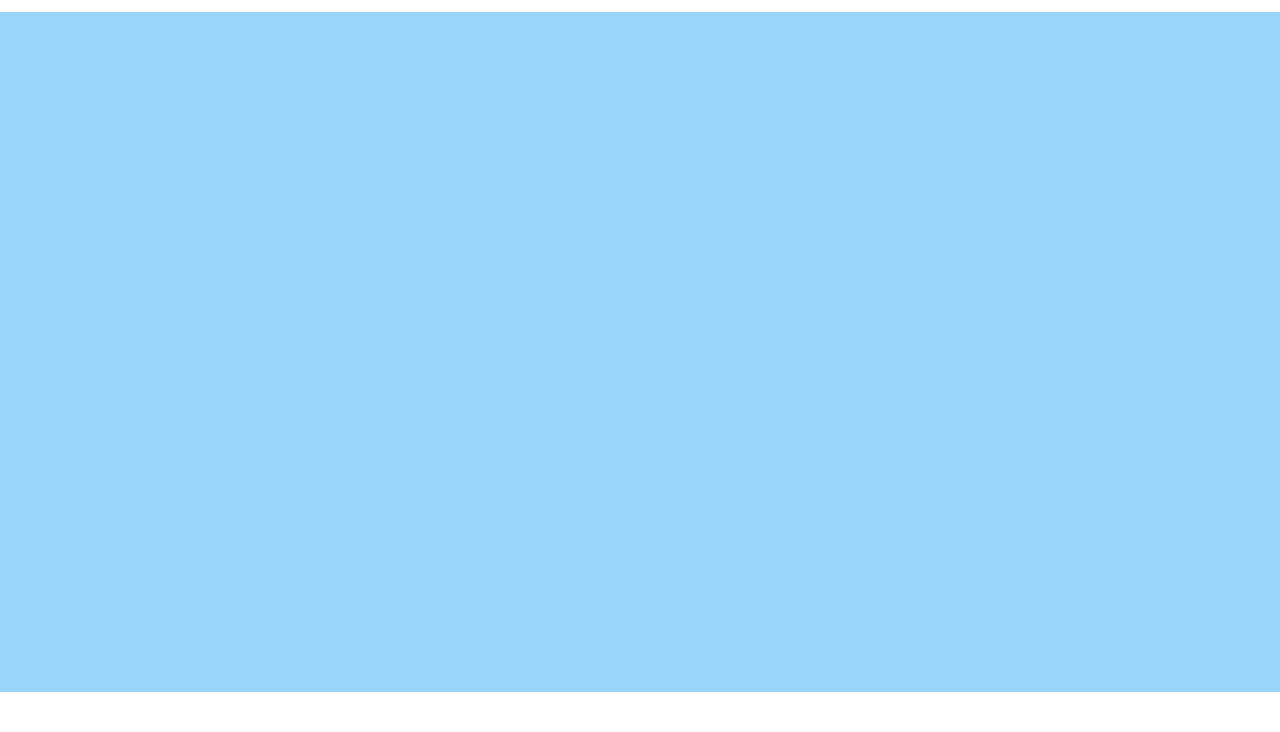
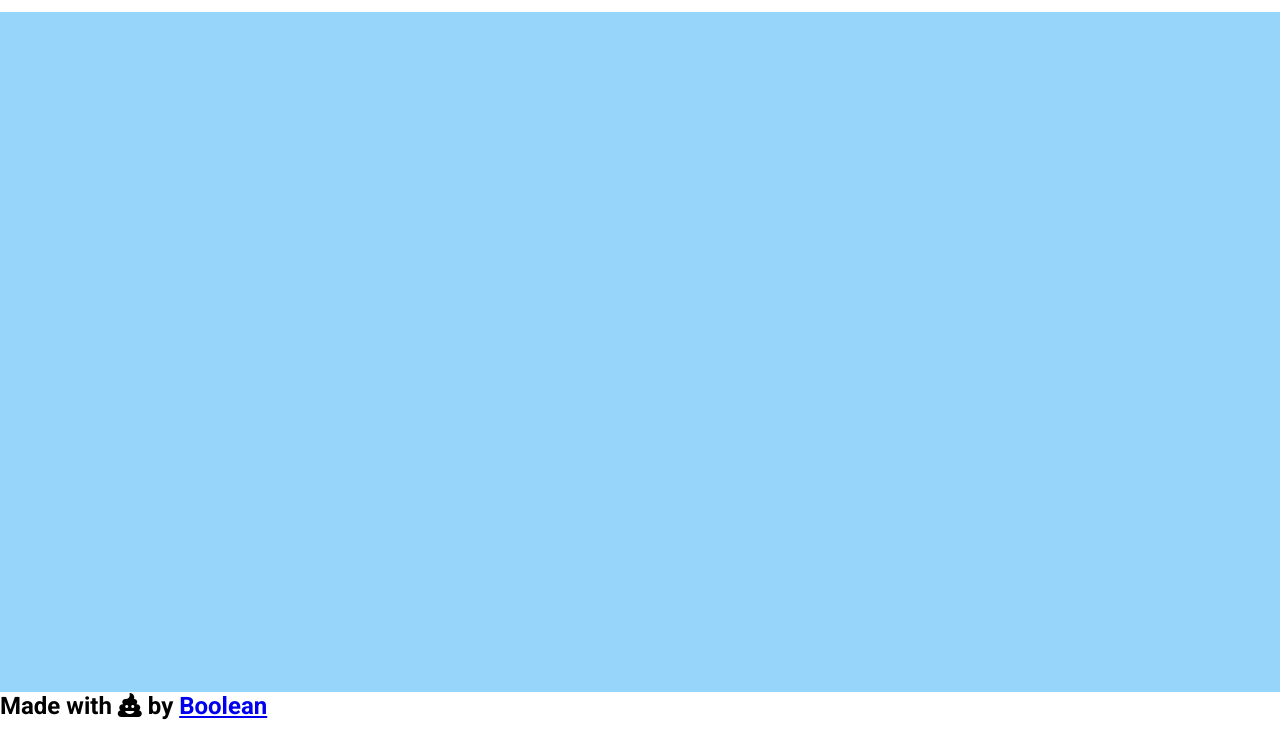
Before and after one commit to AleScla/js-campominato-grid, a plain HTML site: page index.html in a window 1280 px wide. Shown: the part 68-800 px from the top of the page. Drawn offline with Linux system fonts and the light colour scheme.

Commit message:
footer versione DESTOP finita FINITO ESERCIZIO

```diff
--- a/index.html
+++ b/index.html
@@ -8,6 +8,8 @@
         <link rel="preconnect" href="https://fonts.googleapis.com">
         <link rel="preconnect" href="https://fonts.gstatic.com" crossorigin>
         <link href="https://fonts.googleapis.com/css2?family=Roboto:ital,wght@0,100;0,300;0,400;0,500;0,700;0,900;1,100;1,300;1,400;1,500;1,700;1,900&display=swap" rel="stylesheet">
+        <!-- font awesome -->
+        <link rel="stylesheet" href="https://cdnjs.cloudflare.com/ajax/libs/font-awesome/6.6.0/css/all.min.css" integrity="sha512-Kc323vGBEqzTmouAECnVceyQqyqdsSiqLQISBL29aUW4U/M7pSPA/gEUZQqv1cwx4OnYxTxve5UMg5GT6L4JJg==" crossorigin="anonymous" referrerpolicy="no-referrer" />
         <!-- CSS -->
         <link rel="stylesheet" href="css/style.css">
     </head>
@@ -45,7 +47,11 @@
 
         </main>
         <footer>
-
+            <h2> Made with <i class="fa-solid fa-poo"></i> by
+                <a href="https://imgur.com/MspXRxj">
+                    Boolean
+                </a>
+            </h2>
         </footer>
         <script src="js/scripts.js"></script>
     </body>
```
